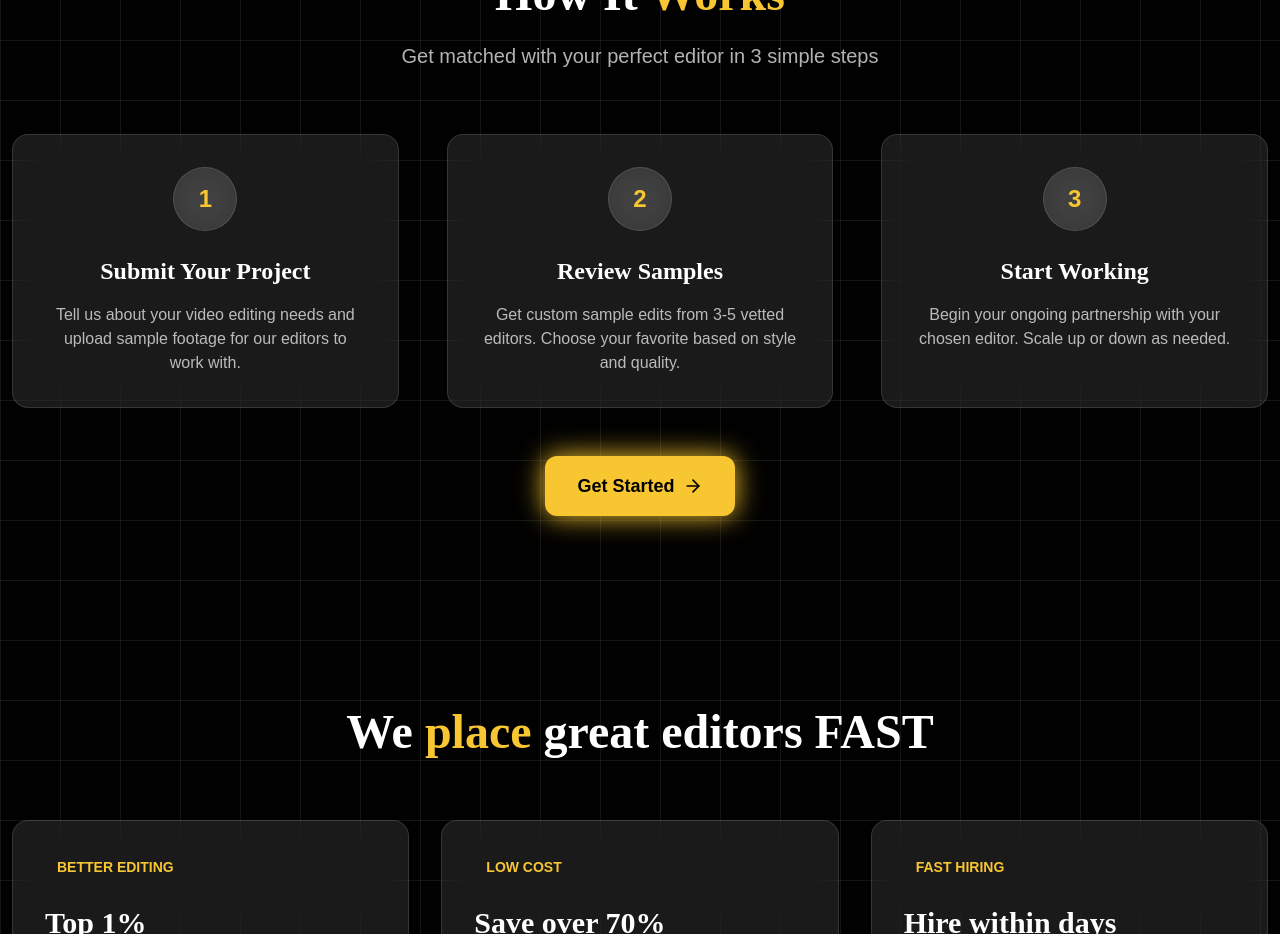
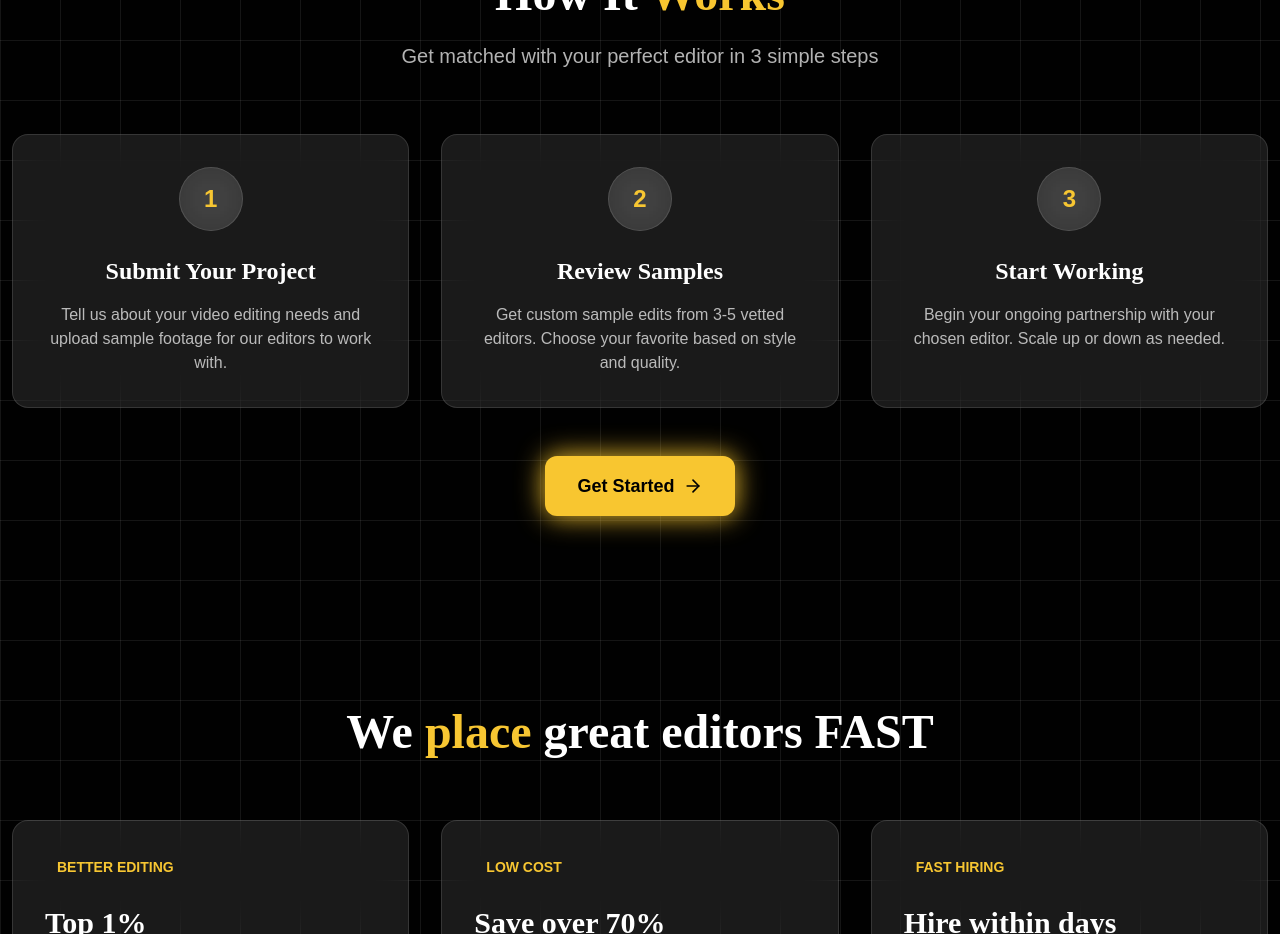
Before and after one commit to radz22/website, a Next.js app: page / in a window 1280 px wide. Shown: the part 6440-7374 px from the top of the page. Built offline with nearby package versions, Linux system fonts and the light colour scheme; a web font is replaced by a local one.

Commit message:
chore: fix gap

```diff
--- a/components/works-section.tsx
+++ b/components/works-section.tsx
@@ -14,7 +14,7 @@
           </p>
         </div>
 
-        <div className="grid grid-cols-1 md:grid-cols-3 gap-12 fade-up">
+        <div className="grid grid-cols-1 md:grid-cols-3 gap-8 fade-up">
           {[
             {
               step: "1",
```
